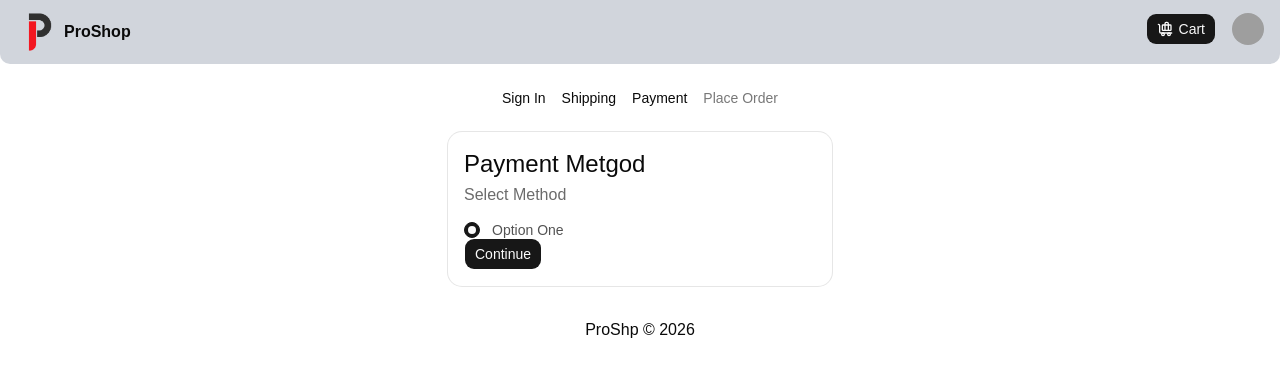
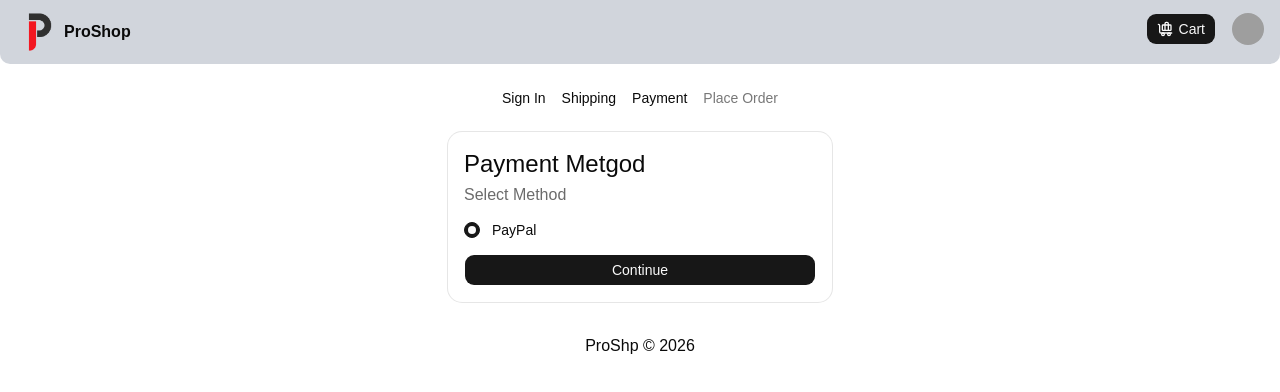
Before and after one commit to reppo-dev/proshop, a React (Vite) app in the folder frontend/: page /payment in a window 1280 px wide. Shown: the top 392 px of the page. Built offline with nearby package versions, Linux system fonts and the light colour scheme; sample sign-in values are in the browser's storage; grey boxes are pictures that could not be loaded.

Commit message:
feat:add payment method page

```diff
--- a/frontend/src/redux/slices/cartSlice.ts
+++ b/frontend/src/redux/slices/cartSlice.ts
@@ -1,4 +1,4 @@
-import { addDecimals, updateCart } from "@/utils/cartUtils";
+import { updateCart } from "@/utils/cartUtils";
 import { createSlice, type PayloadAction } from "@reduxjs/toolkit";
 
 export interface CartItem {
--- a/frontend/src/screens/PaymentScreen.tsx
+++ b/frontend/src/screens/PaymentScreen.tsx
@@ -40,15 +40,15 @@ const PaymentScreen = () => {
           <CardTitle className="opacity-60">Select Method</CardTitle>
         </CardHeader>
         <CardContent>
-          <RadioGroup defaultValue="option-one">
-            <div className="flex items-center gap-3">
-              <RadioGroupItem value="option-one" id="option-one" />
-              <Label htmlFor="option-one" className="opacity-70">
-                Option One
-              </Label>
-            </div>
-          </RadioGroup>
-          <Button>Continue</Button>
+          <form className="flex flex-col gap-4" onSubmit={submaitHandler}>
+            <RadioGroup value={paymentMethod} onValueChange={setPaymentMethod}>
+              <div className="flex items-center gap-3">
+                <RadioGroupItem value="PayPal" id="paypal" />
+                <Label htmlFor="paypal">PayPal</Label>
+              </div>
+            </RadioGroup>
+            <Button type="submit">Continue</Button>
+          </form>
         </CardContent>
       </Card>
     </div>
```
